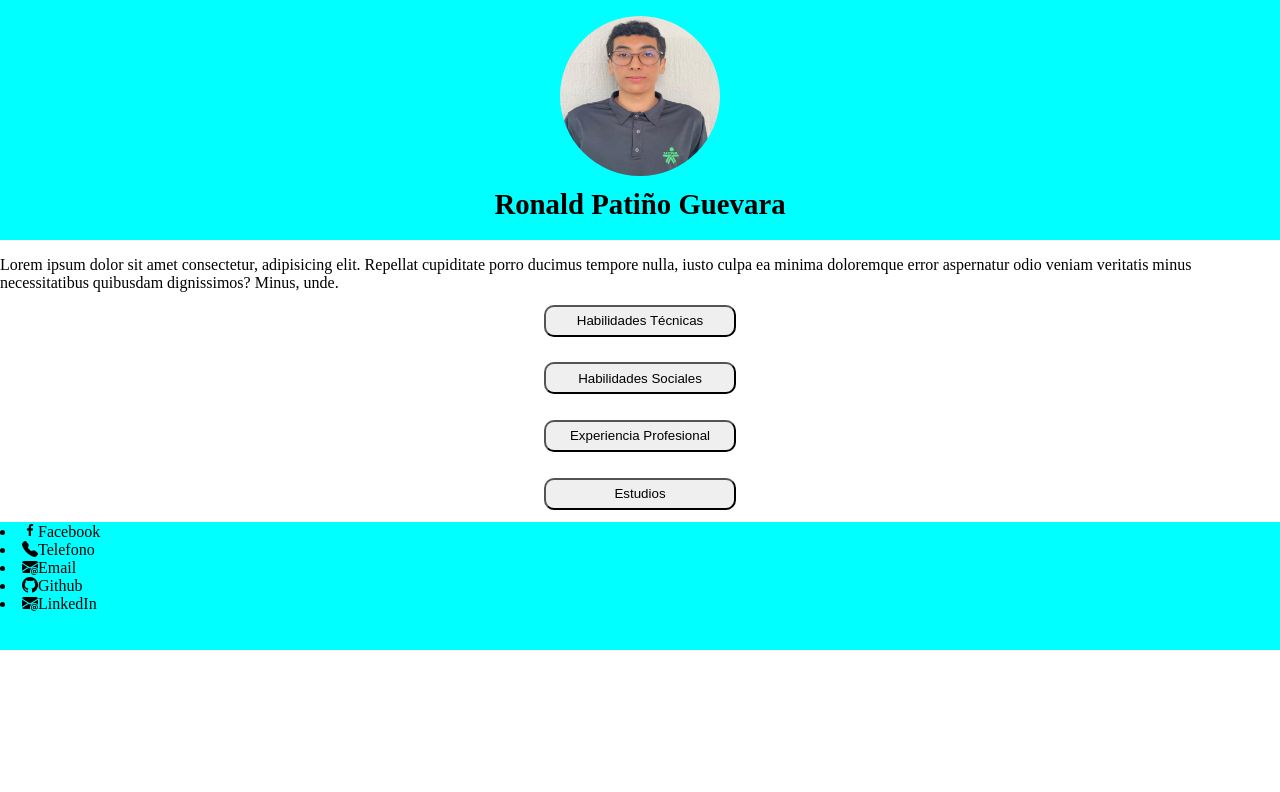
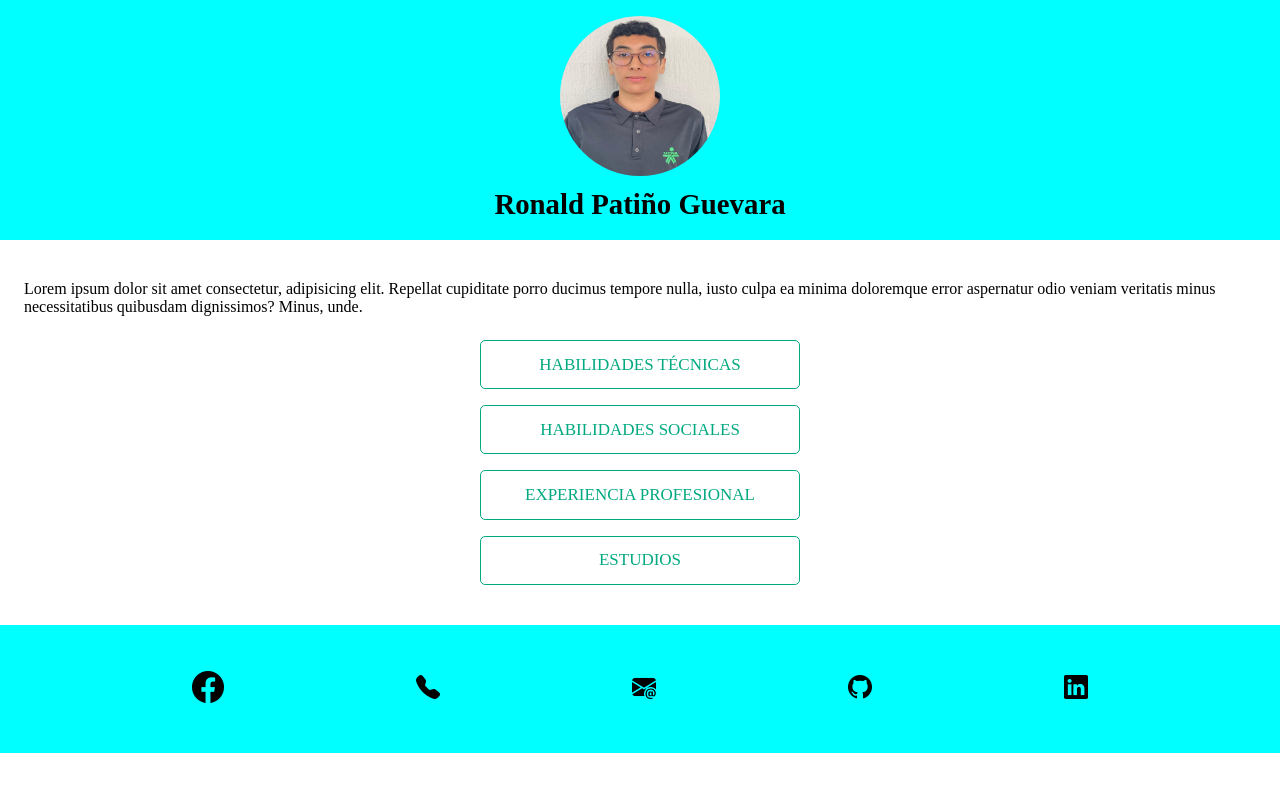
Before and after one commit to ronaldp12/PortafolioReact, a React (Vite) app: page / in a window 1280 px wide. Shown: the top 792 px of the page. Built offline with nearby package versions, Linux system fonts and the light colour scheme.

Commit message:
organizacion del footer y estilos de botones

```diff
--- a/src/components/Layouts/Footer/Footer.jsx
+++ b/src/components/Layouts/Footer/Footer.jsx
@@ -4,23 +4,23 @@ import { ItemLista } from "../../Ui/ItemLista/ItemLista.jsx"
 export const Footer = () => {
   return (
     <div className="footer">
-            <ItemLista contenido={"Facebook"}>
-                 <i class='bx bxl-facebook'></i>
+            <ItemLista>
+                <i class="bi bi-facebook"></i>
             </ItemLista>
-            <ItemLista contenido={"Telefono"}>
+            <ItemLista>
                 <i class="bi bi-telephone-fill"></i>
             </ItemLista>
 
-            <ItemLista contenido={"Email"}>
+            <ItemLista>
                 <i class="bi bi-envelope-at-fill"></i>
             </ItemLista>
 
-            <ItemLista contenido={"Github"}>
+            <ItemLista>
                 <i class="bi bi-github"></i>
             </ItemLista>
 
-            <ItemLista contenido={"LinkedIn"}>
-                <i class="bi bi-envelope-at-fill"></i>
+            <ItemLista>
+                <i class="bi bi-linkedin"></i>
             </ItemLista>
     </div>
   )
--- a/src/components/Pages/TechnicalSkills/TechnicalSkills.jsx
+++ b/src/components/Pages/TechnicalSkills/TechnicalSkills.jsx
@@ -2,10 +2,36 @@ import { ItemLista } from "../../Ui/ItemLista/ItemLista.jsx"
 
 export const TechnicalSkills = () => {
   return (
-    <div>
+
+    <>
+      <div className="container-technical">
         <h3>Frontend</h3>
         <ItemLista contenido={"React"} />
         <ItemLista contenido={"Html"} />
-    </div>
+        <ItemLista contenido={"CSS"} />
+        <ItemLista contenido={"JavaScript"} />
+        <ItemLista contenido={"Tailwind CSS"} />
+      </div>
+
+      <div className="container-technical">
+        <h3>Control de versiones</h3>
+        <ItemLista contenido={"Git"} />
+        <ItemLista contenido={"Github"} />
+      </div>
+
+      <div className="container-technical">
+        <h3>Educacion y Liderazgo </h3>
+        <ItemLista contenido={"Logica de programacion "} />
+        <ItemLista contenido={"Preparacion"} />
+        <ItemLista contenido={"Conduccion de conferencias"} />
+      </div>
+
+      <div className="container-technical">
+        <h3>Desarrollo web </h3>
+        <ItemLista contenido={"Aplicaciones del lado del cliente"} />
+      </div>
+    </>
+
+
   )
 }
--- a/src/index.css
+++ b/src/index.css
@@ -46,20 +46,95 @@ h1{
   align-items: center;
 }
 
-.btn-section{
-  margin: 0.8rem;
-  width: 12rem;
-  height: 2rem;
-  border-radius: 10px;
-}
+.btn-section {
+  width: 20rem;
+  --color: #00A97F;
+  padding: 0.8em 1.7em;
+  background-color: transparent;
+  border-radius: .3em;
+  position: relative;
+  overflow: hidden;
+  cursor: pointer;
+  transition: .5s;
+  font-weight: 400;
+  font-size: 17px;
+  border: 1px solid;
+  font-family: inherit;
+  text-transform: uppercase;
+  color: var(--color);
+  z-index: 1;
+  margin-bottom: 1rem;
+ }
+
+ .btn-section::before, .btn-section::after {
+  content: '';
+  display: block;
+  width: 50px;
+  height: 50px;
+  transform: translate(-50%, -50%);
+  position: absolute;
+  border-radius: 50%;
+  z-index: -1;
+  background-color: var(--color);
+  transition: 1s ease;
+ }
+
+ .btn-section::before {
+  top: -1em;
+  left: -1em;
+ }
+
+ .btn-section::after {
+  left: calc(100% + 1em);
+  top: calc(100% + 1em);
+ }
+
+ .btn-section:hover::before, .btn-section:hover::after {
+  height: 410px;
+  width: 410px;
+ }
+
+ .btn-section:hover {
+  color: rgb(10, 25, 30);
+ }
+
+ .btn-section:active {
+  filter: brightness(.8);
+ }
 
 .container-paragraph{
   width: 100%;
   height: 20%;
+  padding: 1.5rem;
 }
 
 .footer{
   width: 100%;
   height: 8rem;
   background-color: aqua;
+  display: flex;
+  justify-content: space-evenly;
+  align-items: center;
+  list-style: none;
+  margin-top: 1.5rem;
 }
+
+.bi-facebook{
+  font-size: 2rem;
+}
+
+.bi-telephone-fill{
+  font-size: 1.5rem;
+}
+
+.bi-envelope-at-fill{
+  font-size: 1.5rem;
+}
+
+.bi-github{
+  font-size: 1.5rem;
+}
+
+.bi-linkedin{
+  font-size: 1.5rem;
+}
```
